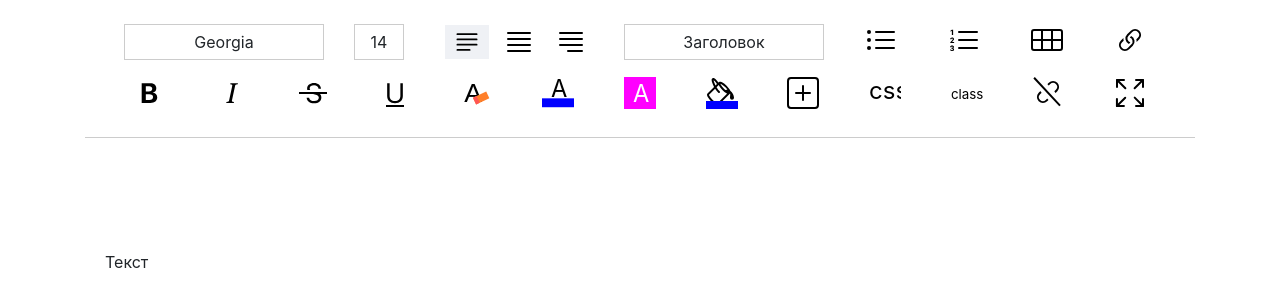
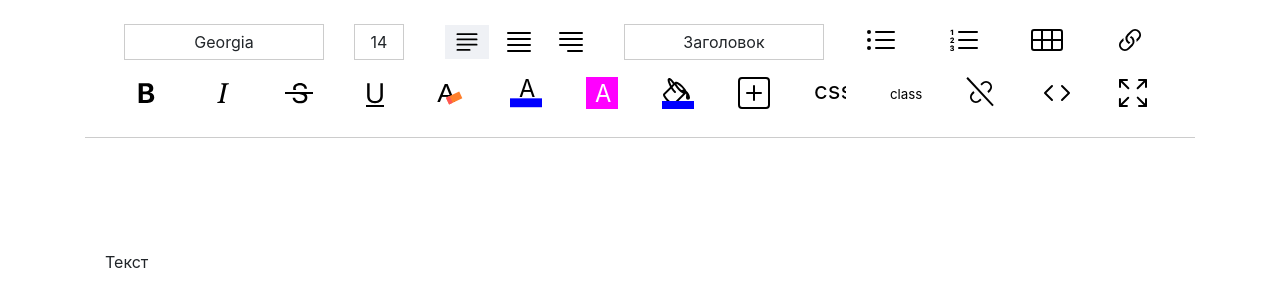
Before and after one commit to dimaarion/react-redactor, a React (Create React App) app: page / in a window 1280 px wide. Shown: the top 306 px of the page. Built offline with nearby package versions, Linux system fonts and the light colour scheme.

Commit message:
dimaarion/react-redactor.git

```diff
--- /dev/null
+++ b/src/Code.js
@@ -0,0 +1,38 @@
+import React from "react";
+import TitlesEl from "./TitlesEl";
+export default function Code(props) {
+  return (
+    <div className={`${props.class} titlesBas headingBtn`}>
+      <TitlesEl type="Класс элемента" />
+      <button
+        onClick={() =>
+          props.setDisplayTextarera({
+            display: "block",
+            position: "absolute",
+            marginTop: "-722px",
+            width: "100%",
+            marginLeft: "-10px",
+            height: "700px"
+          })
+        }
+        style={
+          props.gTags.teg === "B"
+            ? { backgroundColor: "#cccccc", border: "none" }
+            : { border: "none" }
+        }
+        type="button"
+        className={"bi bi-justify-left " + props.itemsLine + "-iteml"}
+      >
+        <svg
+          width="2em"
+          viewBox="0 0 16 16"
+          className="bi bi-type-bold"
+          fill="currentColor"
+          xmlns="http://www.w3.org/2000/svg"
+        >
+          <path d="M5.854 4.854a.5.5 0 1 0-.708-.708l-3.5 3.5a.5.5 0 0 0 0 .708l3.5 3.5a.5.5 0 0 0 .708-.708L2.707 8l3.147-3.146zm4.292 0a.5.5 0 0 1 .708-.708l3.5 3.5a.5.5 0 0 1 0 .708l-3.5 3.5a.5.5 0 0 1-.708-.708L13.293 8l-3.147-3.146z" />
+        </svg>
+      </button>
+    </div>
+  );
+}
--- a/src/Controller.js
+++ b/src/Controller.js
@@ -6,7 +6,6 @@ import "./css/listitems.css";
 import "./css/table.css";
 import "./css/titlesel.css";
 import "./css/colorpanel.css";
-
 
 function Controller(props) {
   const baseSelector = props.baseSelector;
@@ -44,7 +43,7 @@ function Controller(props) {
   const [selectPanelDicplay, setSelectPanelDicplay] = useState(false);
   const [iconTags, setIconTags] = useState("div");
   const [countClick, setCountClick] = useState(0);
-
+  const [displayTextarera, setDisplayTextarera] = useState({ display: "none" });
   // eslint-disable-next-line react-hooks/exhaustive-deps
   function ititalTegs(bs = false) {
     let text_block = document.querySelector("." + baseSelector);
@@ -54,9 +53,7 @@ function Controller(props) {
           if (text_block.children !== undefined) {
             return Object.values(text_block.children);
           }
-
         }
-
       }
     }
     if (bs === true) {
@@ -72,7 +69,6 @@ function Controller(props) {
     if (s !== null) {
       return s.innerHTML;
     }
-
   }
 
   function getStart(baseSelector) {
@@ -89,7 +85,6 @@ function Controller(props) {
         return x.setAttribute("data-d", "1" + c++);
       });
     }
-
   }
   function izmtegs(textbl, tegs, items) {
     let dataD = "1" + items;
@@ -162,7 +157,6 @@ function Controller(props) {
           })
       );
     }
-
   }
 
   function listItem(ititalTegs, items, list, subList) {
@@ -271,7 +265,6 @@ function Controller(props) {
         .filter((f, i) => i === items)
         .map((x) => (x.outerHTML = `<div>${x.innerText}</div>`));
     }
-
   }
 
   function imgWidthR(ititalTegs, imgurls, imgWidth) {
@@ -290,7 +283,6 @@ function Controller(props) {
           .map((ed) => (ed.style.width = imgWidth))
       );
     }
-
   }
   function imgHeightR(ititalTegs, imgurls, imgHeight) {
     if (ititalTegs() !== undefined) {
@@ -308,7 +300,6 @@ function Controller(props) {
           .map((ed) => (ed.style.height = imgHeight))
       );
     }
-
   }
   function imgPaddingR(ititalTegs, imgurls, imgPadding) {
     if (ititalTegs() !== undefined) {
@@ -326,7 +317,6 @@ function Controller(props) {
           .map((ed) => (ed.style.padding = imgPadding))
       );
     }
-
   }
 
   function imgFloatR(ititalTegs, imgurls, imgFloat) {
@@ -345,7 +335,6 @@ function Controller(props) {
           .map((ed) => (ed.style.float = imgFloat))
       );
     }
-
   }
 
   function mTop(setwindSize) {
@@ -474,6 +463,7 @@ function Controller(props) {
               find={find}
               active={active}
               countClick={countClick}
+              setDisplayTextarera={setDisplayTextarera}
             />
           </div>
 
@@ -484,7 +474,7 @@ function Controller(props) {
             onClick={(e) => {
               setfind(e.target);
               setActive(false);
-              setCountClick(countClick + 1)
+              setCountClick(countClick + 1);
               if (window.getSelection().toString().length > 0) {
                 seteY(e.clientY);
                 seteX(e.clientX);
@@ -513,7 +503,7 @@ function Controller(props) {
 
         <div className="col-sm">
           <textarea
-            style={{ display: "none" }}
+            style={displayTextarera}
             defaultValue={textBox}
             name={document.querySelector(textAreraId).className}
           />
--- a/src/Panel.js
+++ b/src/Panel.js
@@ -24,7 +24,7 @@ import AddStroke from "./AddStroke";
 import HeadingSvg from "./HeadingSvg";
 import LincksDelete from "./LincksDelete";
 import AddClass from "./AddClass";
-
+import Code from "./Code";
 function Panel(props) {
   const [state, setstate] = useState({ link: false });
   const arrayPanel = [
@@ -262,7 +262,20 @@ function Panel(props) {
       setstate={setstate}
       setSelectPanelDicplay={props.setSelectPanelDicplay}
     />,
-
+    <Code
+      find={props.find}
+      setActive={props.setActive}
+      active={props.active}
+      gTags={props.gTags}
+      selectedTextAncor={props.selectedTextAncor}
+      selectedTextFocus={props.selectedTextFocus}
+      items={props.items}
+      ititalTegs={props.ititalTegs}
+      selectedtext={props.selectedtext}
+      types={props.types}
+      class="text-center listItems"
+      setDisplayTextarera={props.setDisplayTextarera}
+    />,
     <CloseControl
       setActive={props.setActive}
       active={props.active}
```
Lines whose indentation alone changed are shown as unchanged.
